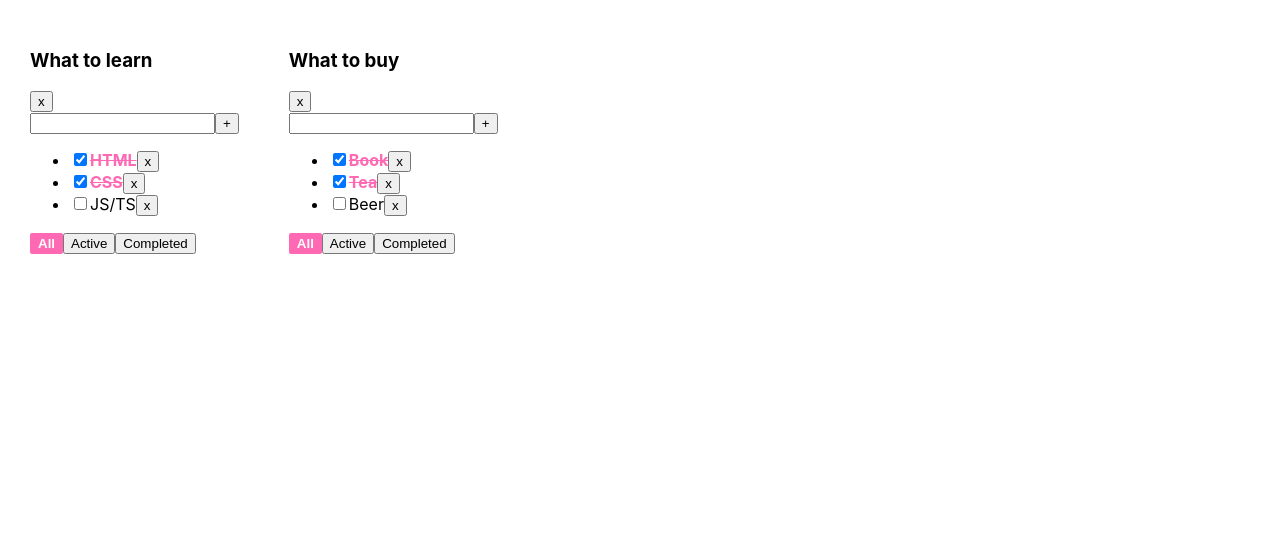
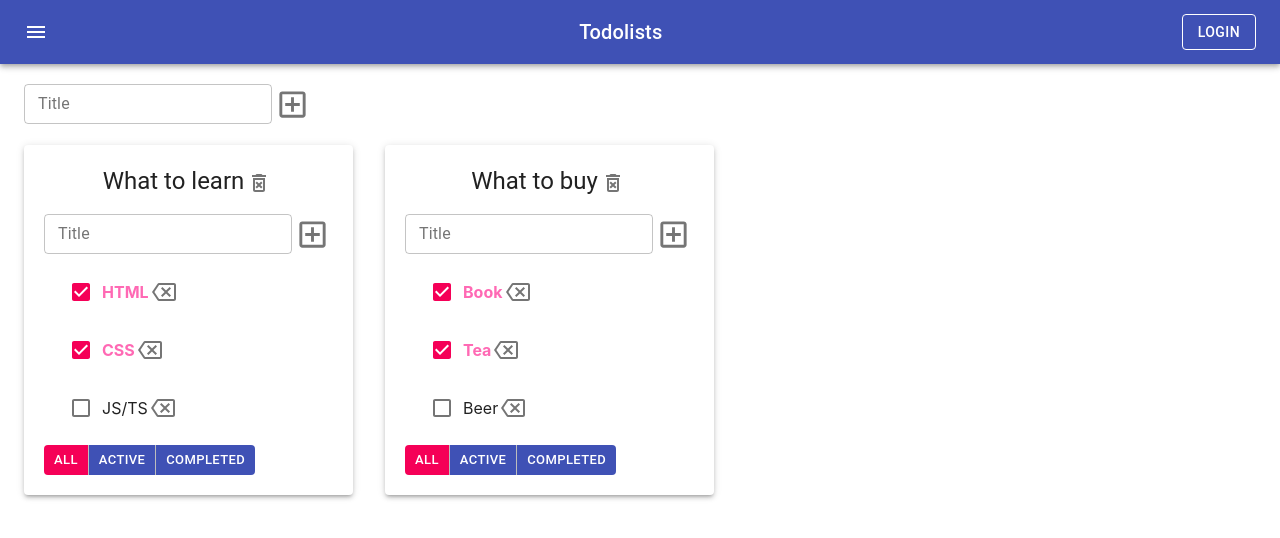
Before and after one commit to acronisv/Todolist, a React (Create React App) app: page / in a window 1280 px wide. Shown: the top 538 px of the page. Built offline with nearby package versions, Linux system fonts and the light colour scheme.

Commit message:
Add material ui components

```diff
--- a/package.json
+++ b/package.json
@@ -3,6 +3,8 @@
   "version": "0.1.0",
   "private": true,
   "dependencies": {
+    "@material-ui/core": "^4.12.4",
+    "@material-ui/icons": "^4.11.3",
     "@testing-library/jest-dom": "^4.2.4",
     "@testing-library/react": "^9.3.2",
     "@testing-library/user-event": "^7.1.2",
--- /dev/null
+++ b/src/AddItemForm.tsx
@@ -0,0 +1,46 @@
+import React, {ChangeEvent, useState} from 'react';
+import {IconButton, TextField} from "@material-ui/core";
+import {AddBoxOutlined} from "@material-ui/icons";
+
+type AddItemFormPropsType = {
+    addItem: (title: string) => void
+    errorColor: string
+}
+
+const AddItemForm = (props: AddItemFormPropsType) => {
+    const [title, setTitle] = useState<string>("")
+    const [error, setError] = useState<boolean>(false)
+    const onChangeSetTitle = (e: ChangeEvent<HTMLInputElement>) => {
+        error && setError(false)
+        setTitle(e.currentTarget.value)
+    }
+    const onKeyDownAddItem = (e: { key: string }) => e.key === "Enter" && onClickAddItem()
+    const onClickAddItem = () => {
+        const trimmedTitle = title.trim()
+        if (trimmedTitle) {
+            props.addItem(trimmedTitle)
+        } else {
+            setError(true)
+        }
+        setTitle("")
+    }
+    return (
+        <div>
+            <TextField
+                variant='outlined'
+                size='small'
+                value={title}
+                onChange={onChangeSetTitle}
+                onKeyDown={onKeyDownAddItem}
+                label='Title'
+                error={error}
+                helperText={error && 'Title is required!'}
+            />
+            <IconButton size='small' onClick={onClickAddItem}>
+                <AddBoxOutlined  fontSize='large'/>
+            </IconButton>
+        </div>
+    );
+};
+
+export default AddItemForm;
--- a/src/App.css
+++ b/src/App.css
@@ -1,11 +1,11 @@
-.App {
-  padding: 30px;
-  display: flex;
-}
+/*.App {*/
+/*  padding: 30px;*/
+/*  display: flex;*/
+/*}*/
 
-.App > div {
-  margin-right: 50px;
-}
+/*.App > div {*/
+/*  margin-right: 50px;*/
+/*}*/
 
 .isDone {
   color: hotpink;
@@ -13,15 +13,15 @@
   text-decoration: line-through;
 }
 
-.btn-active {
-  color: white;
-  font-weight: bold;
-  background-color: hotpink;
-  border: 2px solid hotpink;
-  border-radius: 2px;
-}
+/*.btn-active {*/
+/*  color: white;*/
+/*  font-weight: bold;*/
+/*  background-color: hotpink;*/
+/*  border: 2px solid hotpink;*/
+/*  border-radius: 2px;*/
+/*}*/
 
-.error {
-  border: 2px solid hotpink;
-  outline: none;
-}
+/*.error {*/
+/*  border: 2px solid hotpink;*/
+/*  outline: none;*/
+/*}*/
--- a/src/App.tsx
+++ b/src/App.tsx
@@ -2,6 +2,9 @@ import React, {useState} from 'react';
 import './App.css';
 import TodoList, {TaskType} from './Todolist';
 import {v1} from "uuid";
+import AddItemForm from "./AddItemForm";
+import {AppBar, Button, IconButton, Paper, Typography, Toolbar, Container, Grid} from "@material-ui/core";
+import {Menu} from "@material-ui/icons";
 
 // CRUD
 // create +
@@ -48,9 +51,6 @@ function App() {
     const removeTask = (taskID: string, todoListID: string) => {
         setTasks({...tasks, [todoListID]: tasks[todoListID].filter((el) => el.id !== taskID)})
     }
-    const changeTodoListFilter = (filter: FilterValuesType, todoListID: string) => {
-        setTodoLists(todoLists.map(el => el.id !== todoListID ? el : {...el, filter: filter}))
-    }
     const addTask = (title: string, todoListID: string) => {
         setTasks({...tasks, [todoListID]: [{id: v1(), title: title, isDone: false}, ...tasks[todoListID]]})
     }
@@ -60,9 +60,32 @@ function App() {
             [todoListID]: tasks[todoListID].map(el => el.id === taskID ? {...el, isDone: isDone} : el)
         })
     }
+    const changeTaskTitle = (taskID: string, title: string, todoListID: string) => {
+        setTasks({
+            ...tasks,
+            [todoListID]: tasks[todoListID].map(el => el.id === taskID ? {...el, title: title} : el)
+        })
+    }
+
+    const changeTodoListFilter = (filter: FilterValuesType, todoListID: string) => {
+        setTodoLists(todoLists.map(el => el.id !== todoListID ? el : {...el, filter: filter}))
+    }
+    const changeTodoListTitle = (title: string, todoListID: string) => {
+        setTodoLists(todoLists.map(el => el.id !== todoListID ? el : {...el, title: title}))
+    }
     const removeTodoList = (todoListID: string) => {
         setTodoLists(todoLists.filter(el => el.id !== todoListID))
         delete tasks[todoListID]
+    }
+    const addTodoList = (title: string) => {
+        const newTodoListID = v1()
+        const newTodoList: TodoListType = {
+            id: newTodoListID,
+            title: title,
+            filter: "all"
+        }
+        setTodoLists([...todoLists, newTodoList])
+        setTasks({...tasks, [newTodoListID]: []})
     }
 
     //UI:
@@ -82,6 +105,8 @@ function App() {
         }
 
         return (
+            <Grid item>
+                <Paper style={{padding: '20px'}} elevation={3}>
                     <TodoList
                         todoListID={tl.id}
                         title={tl.title}
@@ -92,13 +117,35 @@ function App() {
                         changeTodoListFilter={changeTodoListFilter}
                         addTask={addTask}
                         changeTaskStatus={changeTaskStatus}
+                        changeTodoListTitle={changeTodoListTitle}
+                        changeTaskTitle={changeTaskTitle}
                     />
+                </Paper>
+            </Grid>
         )
     })
 
     return (
         <div className="App">
+            <AppBar position="static">
+                <Toolbar style={{justifyContent: "space-between"}}>
+                    <IconButton edge="start" color="inherit" aria-label="menu">
+                        <Menu/>
+                    </IconButton>
+                    <Typography variant="h6">
+                        Todolists
+                    </Typography>
+                    <Button color="inherit" variant={"outlined"}>Login</Button>
+                </Toolbar>
+            </AppBar>
+            <Container fixed>
+                <Grid container style={{padding: '20px 0'}}>
+                    <AddItemForm addItem={addTodoList} errorColor={"skyblue"}/>
+                </Grid>
+                <Grid container spacing={4}>
                     {todoListComponents}
+                </Grid>
+            </Container>
         </div>
     );
 }
--- /dev/null
+++ b/src/EditableSpan.tsx
@@ -0,0 +1,33 @@
+import React, {ChangeEvent, useState} from 'react';
+import {TextField} from "@material-ui/core";
+
+type EditableSpanPropsType = {
+    title: string
+    changeTitle: (title:string)=>void
+}
+const EditableSpan = (props:EditableSpanPropsType) => {
+    const [editMode, setEditMode] = useState<boolean>(false)
+    const [title, setTitle] = useState<string>(props.title)
+    const onChangeSetTitle = (e: ChangeEvent<HTMLInputElement>) => {
+        setTitle(e.currentTarget.value)
+    }
+    const onEditMode = () => {
+        setEditMode(true)
+    }
+    const offEditMode = () => {
+        setEditMode(false)
+        props.changeTitle(title)
+    }
+    return (
+        editMode
+            ? <TextField
+                value={title}
+                autoFocus
+                onBlur={offEditMode}
+                onChange={onChangeSetTitle}
+            />
+            : <span onDoubleClick={onEditMode}>{props.title}</span>
+    );
+};
+
+export default EditableSpan;
--- a/src/Todolist.tsx
+++ b/src/Todolist.tsx
@@ -1,5 +1,9 @@
-import React, {FC, useState, ChangeEvent} from 'react';
+import React, {FC, ChangeEvent} from 'react';
 import {FilterValuesType} from "./App";
+import AddItemForm from "./AddItemForm";
+import EditableSpan from "./EditableSpan";
+import {Button, ButtonGroup, Checkbox, IconButton, List, ListItem, Typography} from "@material-ui/core";
+import {BackspaceOutlined, DeleteForeverOutlined} from "@material-ui/icons";
 
 export type TaskType = {
     id: string
@@ -7,100 +11,93 @@ export type TaskType = {
     isDone: boolean
 }
 
-
 type TodoListPropsType = {
     todoListID: string
     title: string
     tasks: Array<TaskType>
     filter: FilterValuesType
-    removeTask: (taskID: string, todoListID:string) => void
-    removeTodoList: (todoListID:string) => void
-    changeTodoListFilter: (filter: FilterValuesType, todoListID:string) => void
-    addTask: (title: string, todoListID:string) => void
-    changeTaskStatus: (taskID: string, isDone: boolean, todoListID:string) => void
+    removeTask: (taskID: string, todoListID: string) => void
+    removeTodoList: (todoListID: string) => void
+    changeTodoListFilter: (filter: FilterValuesType, todoListID: string) => void
+    addTask: (title: string, todoListID: string) => void
+    changeTaskStatus: (taskID: string, isDone: boolean, todoListID: string) => void
+    changeTodoListTitle: (title: string, todoListID: string) => void
+    changeTaskTitle: (taskID: string, title: string, todoListID: string) => void
 }
 
 
 const TodoList: FC<TodoListPropsType> = (props) => {
-    console.log("Todo")
-    const [title, setTitle] = useState<string>("")
-    const [error, setError] = useState<boolean>(false)
     const tasksItems = props.tasks.length
         ? props.tasks.map((task: TaskType) => {
+            const changeTaskStatus = (e: ChangeEvent<HTMLInputElement>) => {
+                props.changeTaskStatus(task.id, e.currentTarget.checked, props.todoListID)
+            }
+            const changeTaskTitle = (title: string) => {
+                props.changeTaskTitle(task.id, title, props.todoListID)
+            }
+            const removeTask = () => {
+                props.removeTask(task.id, props.todoListID)
+            }
             return (
-
-                <li key={task.id}>
-                    <input
-                        onChange={(e) => props.changeTaskStatus(task.id, e.currentTarget.checked, props.todoListID)}
-                        type="checkbox"
-                        checked={task.isDone}/>
-                    <span
-                        className={task.isDone ? "isDone" : ""}>{task.title}</span>
-                    <button onClick={() => props.removeTask(task.id, props.todoListID)}>x</button>
-                </li>
+                <ListItem key={task.id} className={task.isDone ? "isDone" : ""}>
+                    <Checkbox
+                        onChange={changeTaskStatus}
+                        checked={task.isDone}
+                    />
+                    <EditableSpan title={task.title} changeTitle={changeTaskTitle}/>
+                    <IconButton size='small' onClick={removeTask}>
+                        <BackspaceOutlined/>
+                    </IconButton>
+                </ListItem>
             )
         })
         : <span>TaskList is empty</span>
 
-
-    const onClickAddTask = () => {
-        const trimmedTitle = title.trim()
-        if (trimmedTitle) {
-            props.addTask(trimmedTitle, props.todoListID)
-        } else {
-            setError(true)
-        }
-        setTitle("")
-    }
-    const onKeyDownAddTask = (e: { key: string }) => e.key === "Enter" && onClickAddTask()
-    const onChangeSetTitle = (e: ChangeEvent<HTMLInputElement>) => {
-        error && setError(false)
-        setTitle(e.currentTarget.value)
+    const addTask = (title: string) => {
+        props.addTask(title, props.todoListID)
     }
 
-    // const onClickSetFilterAll = () => props.changeFilter("all")
-    // const onClickSetFilterActive = () => props.changeFilter("active")
-    // const onClickSetFilterCompleted = () => props.changeFilter("completed")
+    const onClickSetFilterCreator = (filter: FilterValuesType) => () => props.changeTodoListFilter(filter, props.todoListID)
 
-    const onClickSetFilterCreator = (filter: FilterValuesType) => () => props.changeTodoListFilter(filter, props.todoListID)
-    // const onClickSetFilterCreator = (filter: FilterValuesType) => {
-    //     return () => props.changeFilter(filter)
-    // }
-    //
+    const changeTodoListTitle = (title: string) => {
+        props.changeTodoListTitle(title, props.todoListID)
+    }
 
     return (
         <div>
-            <h3>{props.title}</h3>
-            <button onClick={()=>props.removeTodoList(props.todoListID)}>x</button>
+            <Typography variant={'h5'} align={"center"} paragraph={true}>
+                <EditableSpan title={props.title} changeTitle={changeTodoListTitle}/>
+                <IconButton
+                    size='small'
+                    onClick={() => props.removeTodoList(props.todoListID)}>
+                    <DeleteForeverOutlined/>
+                </IconButton>
+            </Typography>
+            <AddItemForm addItem={addTask} errorColor={"hotpink"}/>
+            <List>
+                {tasksItems}
+            </List>
             <div>
-                <input
-                    value={title}
-                    onChange={onChangeSetTitle}
-                    onKeyDown={onKeyDownAddTask}
-                    className={error ? "error" : ""}
-                />
-                <button onClick={onClickAddTask}>+</button>
-                {error && <div style={{color: "hotpink"}}>Title is required!</div>}
-            </div>
-            <ul>
-                {tasksItems}
-            </ul>
-            <div>
-                <button
-                    className={props.filter === "all" ? "btn-active" : ""}
+                <ButtonGroup
+                    variant='contained'
+                    size='small'
+                    disableElevation>
+                    <Button
+                        color={props.filter === "all" ? "secondary" : "primary"}
                         onClick={onClickSetFilterCreator("all")}
                     >All
-                </button>
-                <button
-                    className={props.filter === "active" ? "btn-active" : ""}
+                    </Button>
+                    <Button
+                        color={props.filter === "active" ? "secondary" : "primary"}
                         onClick={onClickSetFilterCreator("active")}
                     >Active
-                </button>
-                <button
-                    className={props.filter === "completed" ? "btn-active" : ""}
+                    </Button>
+                    <Button
+                        color={props.filter === "completed" ? "secondary" : "primary"}
                         onClick={onClickSetFilterCreator("completed")}
                     >Completed
-                </button>
+                    </Button>
+                </ButtonGroup>
             </div>
         </div>
     )
```
Also changed, not shown: 1 other file (tests, documents, lock files or other folders). Lines whose indentation alone changed are shown as unchanged.
